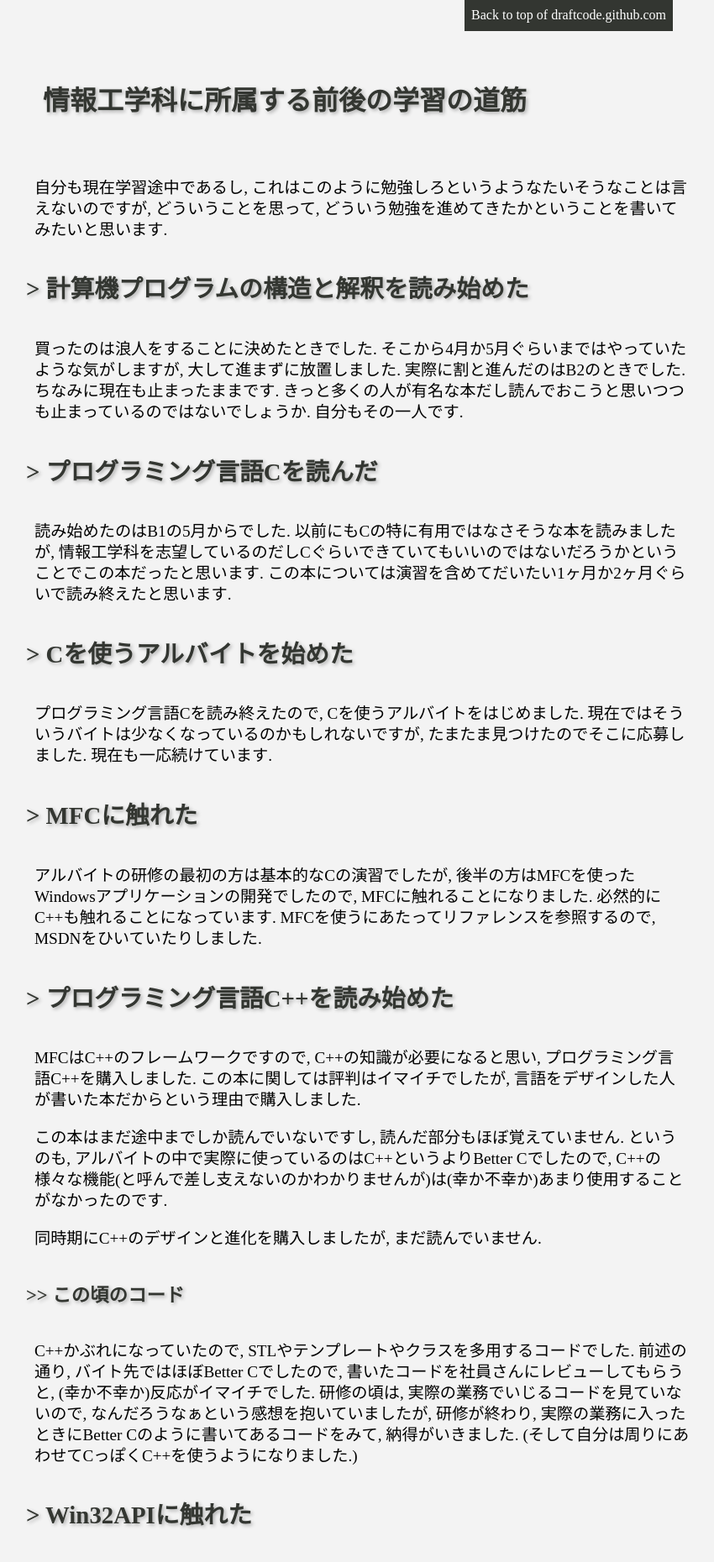
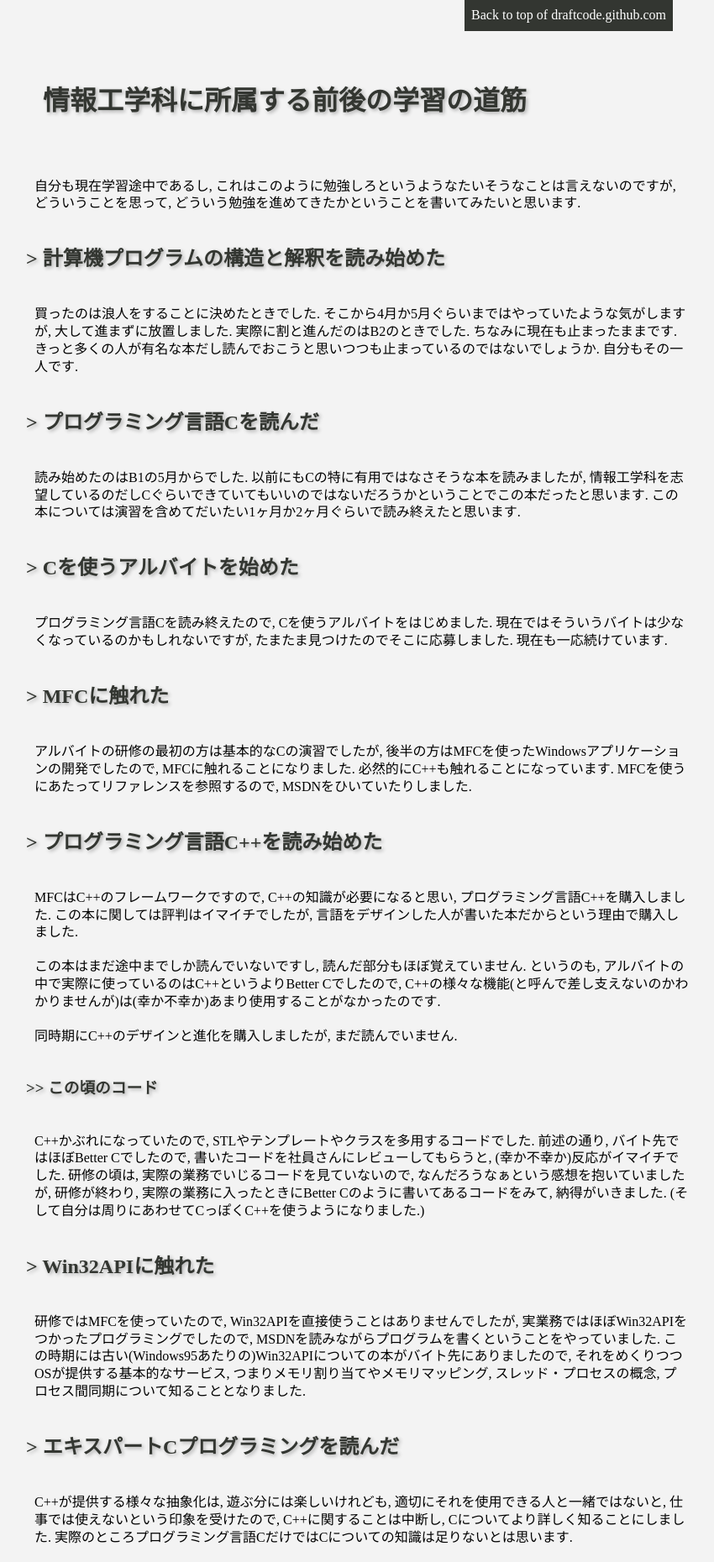
Before and after one commit to draftcode/draftcode.github.com, a Jekyll site: the page built from _posts/2010-08-15-learning_path.markdown, in a window 1280 px wide. Shown: the top 1860 px of the page at 84% size, without its empty margins (209-1059 px from the left). Built offline with Jekyll 4.4.1, drawn with Linux system fonts in a browser that asks for light colours; comment, search, counter and statistics services are not loaded.

Commit message:
changed stylesheet.

```diff
--- a/css/style.css
+++ b/css/style.css
@@ -28,7 +28,7 @@ h1 a:visited, h2 a:visited, h3 a:visited { color: #333631; }
 h2:before { content: "> "; }
 h3:before { content: ">> "; }
 
-#content { font-size: 120%; }
+/* #content { font-size: 110%; } */
 #content { margin-bottom: 50px; }
 #content > * { margin-top: 20px; }
 #content > p { padding: 20px 10px; }
```
